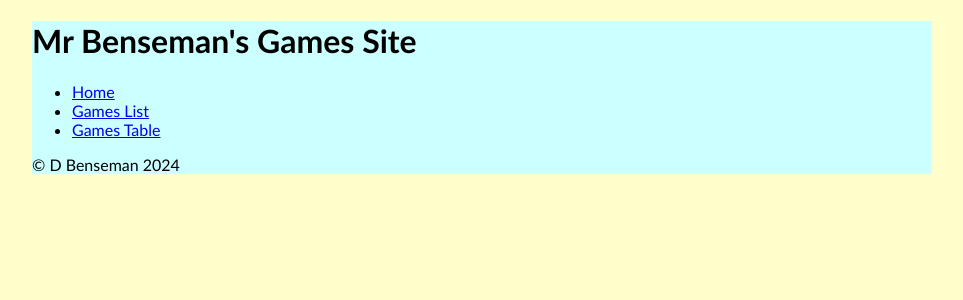
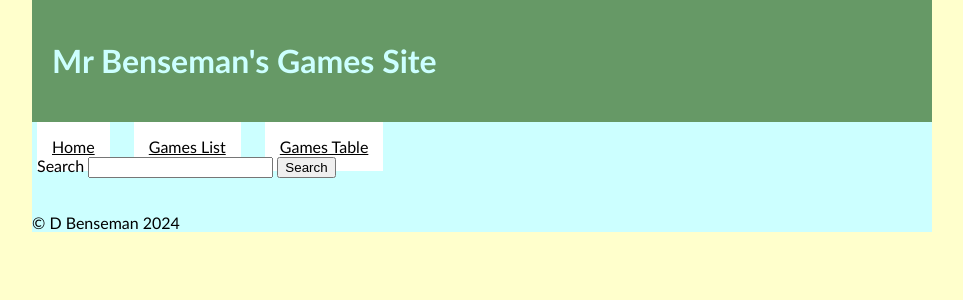
Before and after one commit to DBensemanAquinas/Games_Y12_2024, a Flask app: page / in a window 1280 px wide. Shown: the top 300 px of the page, without its empty margins (158-1121 px from the left). Run offline with Flask 3, Linux system fonts and the light colour scheme.

Commit message:
Added search

```diff
--- a/app.py
+++ b/app.py
@@ -43,5 +43,19 @@ def render_games():
     return render_template("games.html", games=games, type=type)
 
 
+@app.route("/search")
+def render_search():
+    search = request.args.get('search')
+    query = "SELECT * FROM game WHERE title LIKE ? OR platform LIKE ? OR genre LIKE ? OR publisher LIKE ?"
+    search = "%" + search + "%"
+    conn = create_connection(DATABASE)
+    conn.row_factory = sqlite3.Row
+    cur = conn.cursor()
+    cur.execute(query, (search, search, search, search))
+    games = cur.fetchall()
+    conn.close()
+    type = "list"
+    return render_template("games.html", games=games, type=type)
+
 if __name__ == '__main__':
     app.run()
--- a/static/style.css
+++ b/static/style.css
@@ -9,15 +9,54 @@ body {
     margin:auto;
 }
 
+header {
+    background-color: #696;
+    color: #cff;
+    padding: 20px;
+}
+
+nav ul {
+    list-style-type: none;
+    margin: 0;
+    padding: 15px 0 0 5px;
+}
+
+nav ul li {
+    display: inline;
+    margin: 0 20px 0 0;
+}
+
+nav ul li a {
+    color: #000;
+    padding: 15px;
+    background-color: #fff;
+}
+
+main h2 {
+    padding: 5px;
+}
 .games_container {
     display: grid;
-    grid-template-columns: 1fr 1fr 1fr 1fr;
-    grid-gap: 5px;
+    grid-template-columns: 1fr 1fr 1fr;
+    grid-gap: 15px;
+}
+
+main a {
+    color: #cff;
 }
 
 article {
     border: 2px solid #696;
     border-radius: 5px;
+    padding: 5px;
+}
+
+article ul {
+    list-style-type: none;
+}
+
+article a {
+    color: #000;
 }
 
 img {
@@ -27,13 +66,17 @@ img {
 table {
     border: 2px solid #000;
     width: 100%;
+    border-collapse: collapse;
 }
 
 thead {
     font-weight: bold;
+    background-color: #696;
+    color: #cff;
 }
 
 td {
     border: 1px solid #000;
     border-collapse: collapse;
+    padding: 5px;
 }
--- a/templates/base.html
+++ b/templates/base.html
@@ -3,7 +3,7 @@
 <head>
     <meta charset="UTF-8">
     <meta name="viewport" content="width=device-width, initial-scale=1.0">
-    <title>Document</title>
+    <title>Games | {% block title %}{% endblock %}</title>
     <link rel="stylesheet" type="text/css" href="/static/style.css">
 </head>
 <body>
@@ -22,10 +22,19 @@
             <li>
                 <a href="/games?type=table">Games Table</a>
             </li>
+            <li>
+                <form action="/search">
+                    <label for="search">Search</label>
+                    <input type="text" name="search" id="search" />
+                    <input type="submit" value="Search" />
+                </form>
+            </li>
         </ul>
     </nav>
 
+    <main>
     {% block main%}{% endblock %}
+    </main>
 
     <footer>
         <p>&copy; D Benseman 2024</p>
--- a/templates/index.html
+++ b/templates/index.html
@@ -1,5 +1,6 @@
 {% extends "base.html" %}
 
+{% block title %}home{% endblock %}
 {% block main %}
 
 {% endblock %}
```
Also changed, not shown: templates/games.html (+18 -7 lines).
